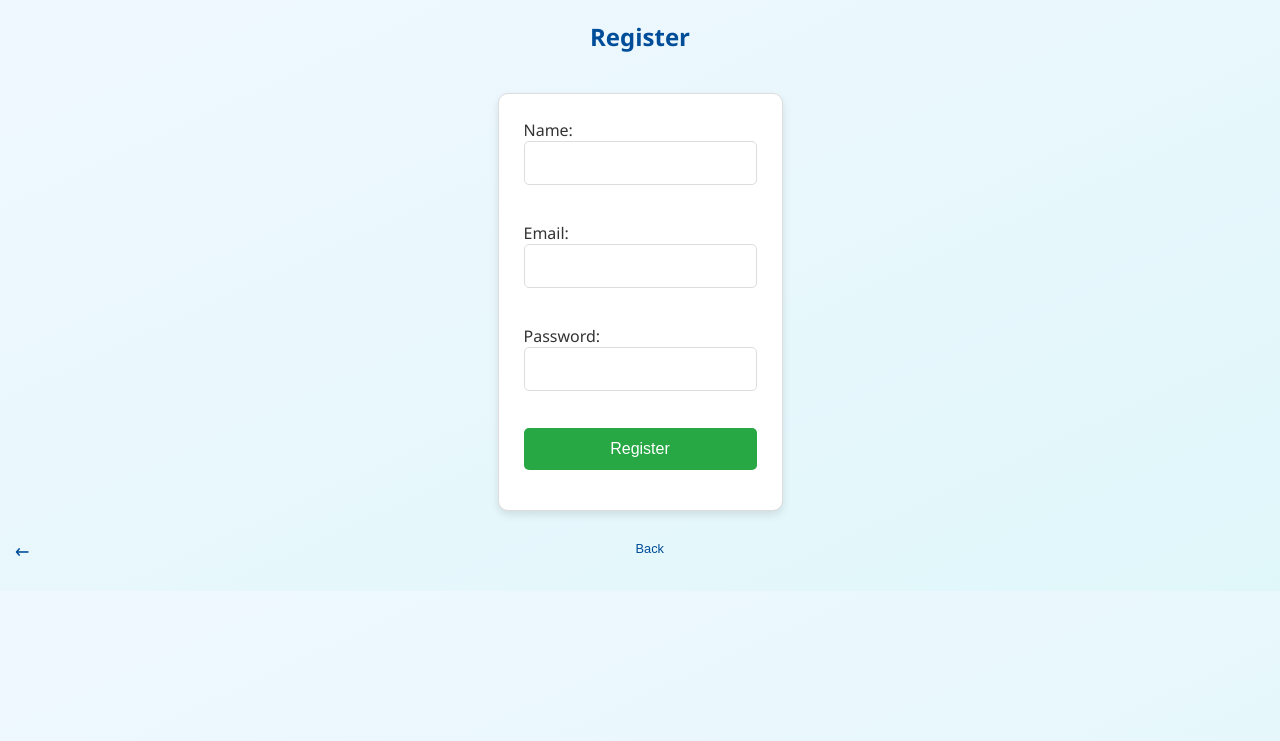
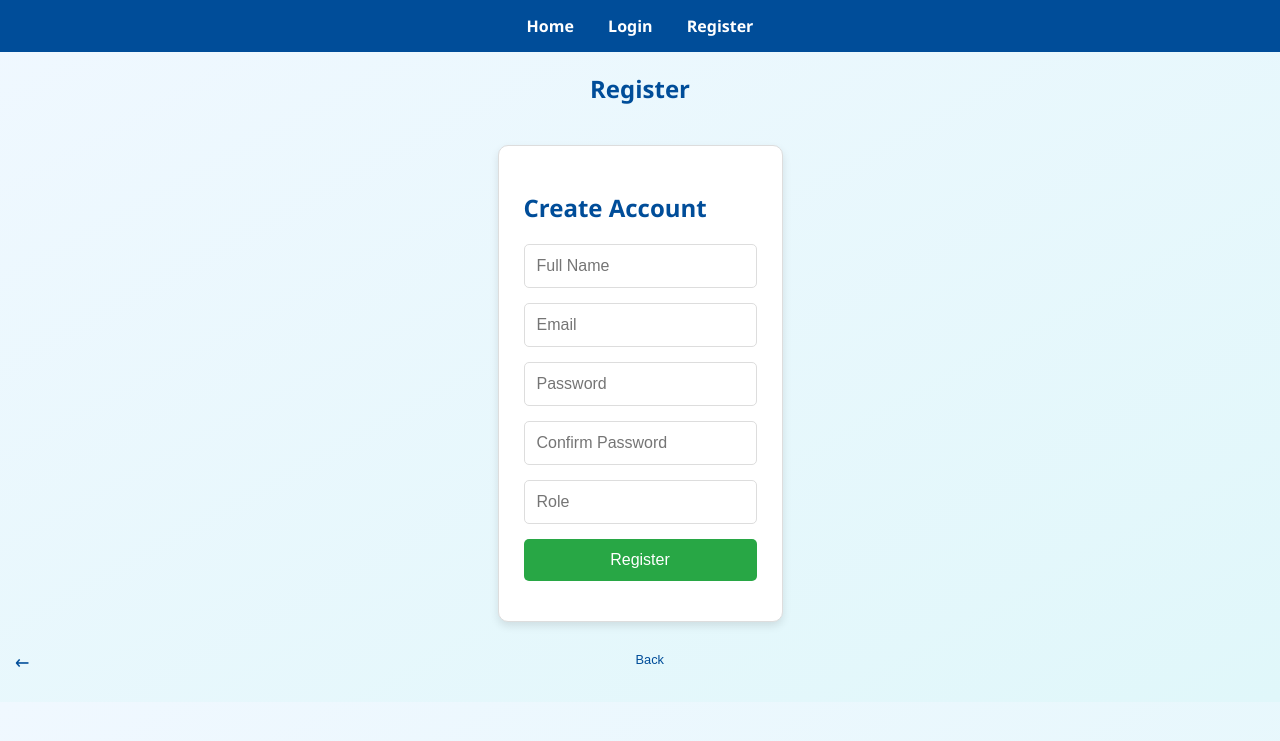
Before and after one commit to Mukeli3/TeethTrack, a Flask app: template back_end/app/templates/register.html in a window 1280 px wide. Shown: the top 741 px of the page. Run offline with Flask 3, Linux system fonts and the light colour scheme; the template is opened without the code that fills it, so the values that code supplies are empty.

Commit message:
updated src src format

```diff
--- a/back_end/app/templates/register.html
+++ b/back_end/app/templates/register.html
@@ -6,17 +6,37 @@
     <title>Register</title>
     <link rel="stylesheet" type="text/css" href="{{ url_for('static', filename='style.css') }}">
 </head>
+<header>
+    <nav>
+        <ul>
+            <li><a href="{{ url_for('auth.index') }}">Home</a></li>
+            <li><a href="{{ url_for('auth.login') }}">Login</a></li>
+            <li><a href="{{ url_for('auth.register') }}">Register</a></li>
+        </ul>
+    </nav>
+</header>
+
 <body>
     <h2>Register</h2>
-    <form id="registerForm">
-        <label for="name">Name:</label>
-        <input type="text" id="name" required><br>
-        <label for="email">Email:</label>
-        <input type="email" id="email" required><br>
-        <label for="password">Password:</label>
-        <input type="password" id="password" required><br>
-        <button type="submit">Register</button>
-    </form>
+    {% with messages = get_flashed_messages(with_categories=true) %}
+        {% if messages %}
+            <ul>
+                {% for category, message in messages %}
+                    <li class="{{ category }}">{{ message }}</li>
+                {% endfor %}
+            </ul>
+        {% endif %}
+    {% endwith %}
+    <form action="/register" method="POST" id="registerForm">
+    <h2>Create Account</h2>
+    <input type="text" id="name" name="name" placeholder="Full Name" required>
+    <input type="email" id="email" name="email" placeholder="Email" required>
+    <input type="password" id="password" name="password" placeholder="Password" required>
+    <input type="password" id="confirm-password" name="confirm-password" placeholder="Confirm Password" required>
+    <input type="text" id="role" name="role" placeholder="Role">
+    <button type="submit">Register</button>
+</form>
+
 	<div class="back-button-container">
         <span class="back-arrow">&larr;</span>
         <button class="back-button" onclick="window.history.back()">Back</button>
```
Also changed, not shown: back_end/app/templates/login.html (+21 -2 lines).
